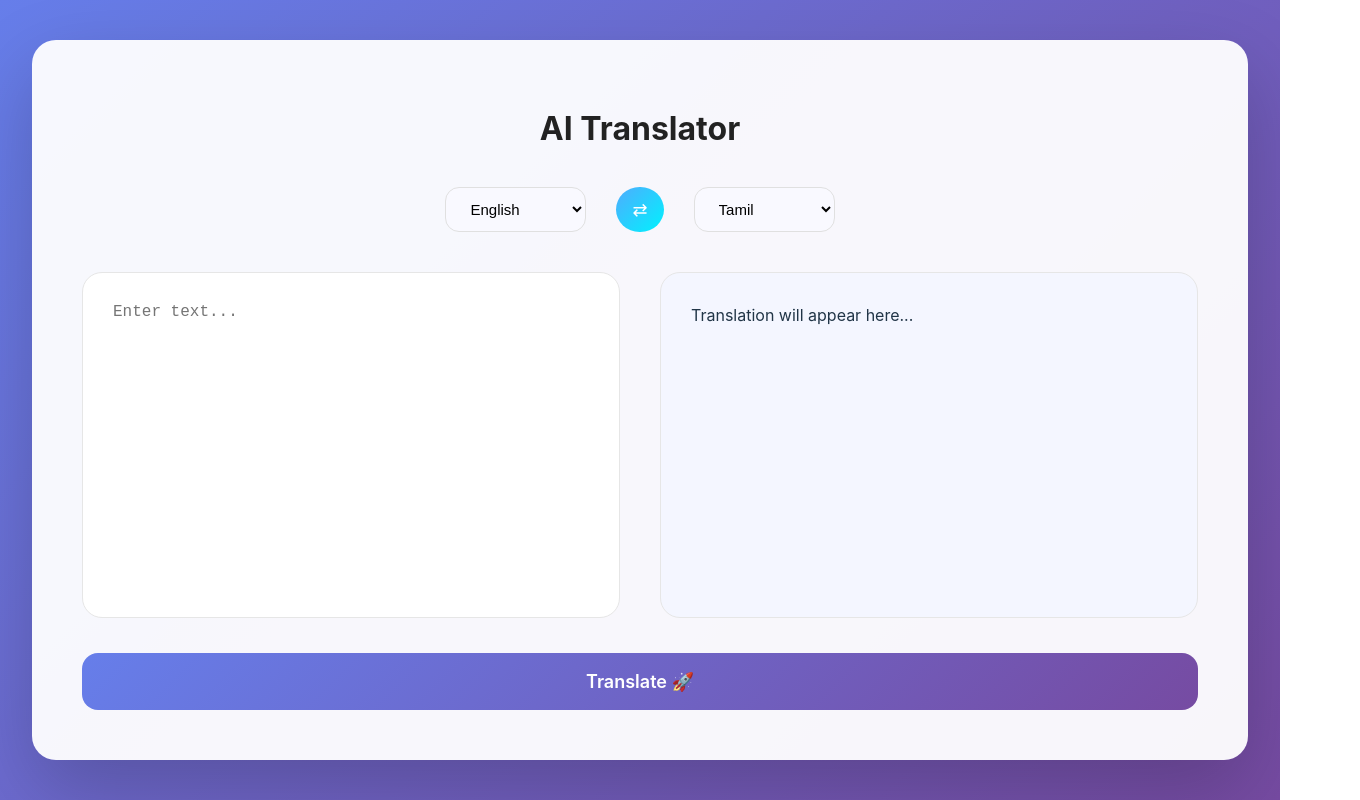
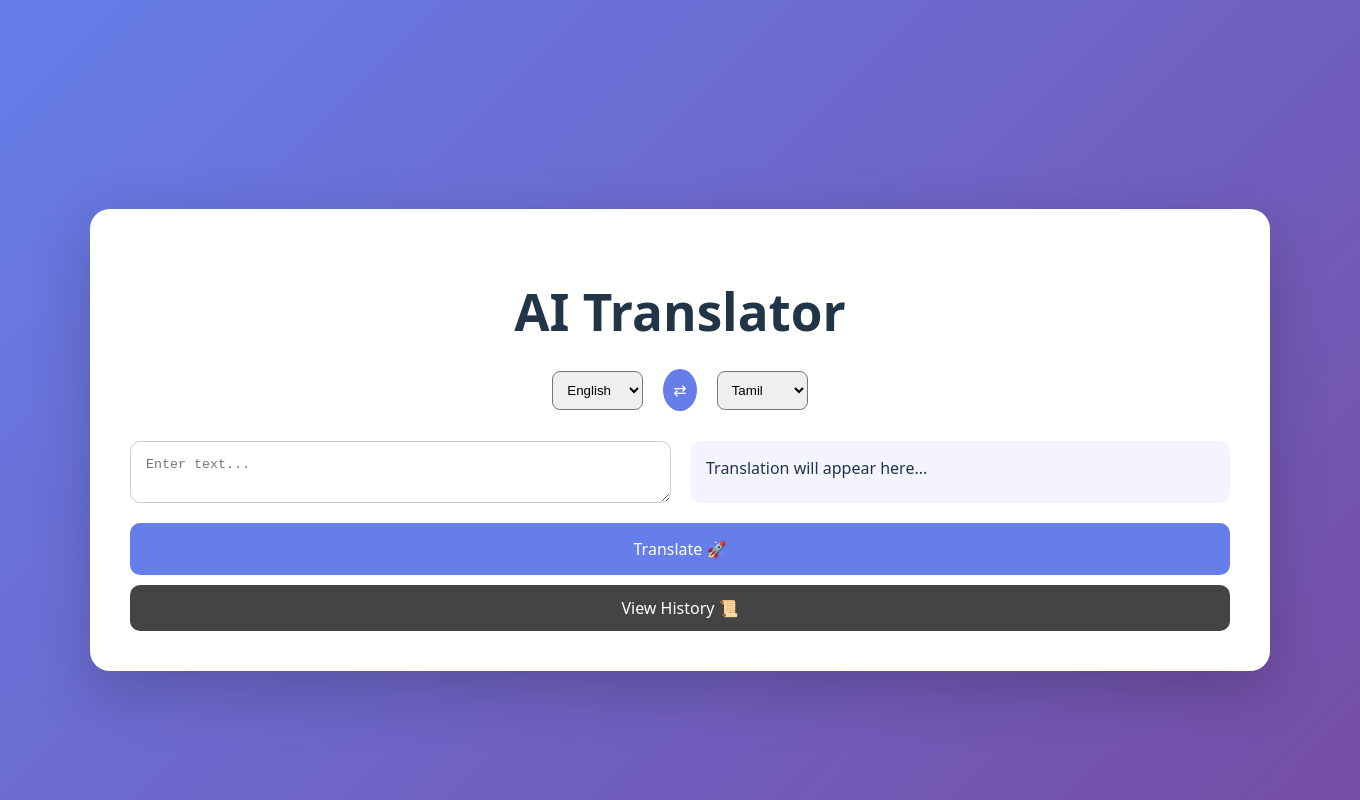
Before and after one commit to Amirthavarshini05/translator-frontend, a React (Vite) app: page / in a window 1280 px wide. Shown: the top 800 px of the page, 1360 px wide, since content can reach past the window. Built offline with nearby package versions, Linux system fonts and the light colour scheme.

Commit message:
Test auto deploy

```diff
--- a/src/App.jsx
+++ b/src/App.jsx
@@ -1,89 +1,4 @@
-/*import { useState } from "react";
-
-function App() {
-  const [text, setText] = useState("");
-  const [sourceLanguage, setSourceLanguage] = useState("en");
-  const [targetLanguage, setTargetLanguage] = useState("ta");
-  const [translatedText, setTranslatedText] = useState("");
-  const [loading, setLoading] = useState(false);
-
-  const API_BASE = "https://9d1yi8itd1.execute-api.ap-south-1.amazonaws.com/prodx";
-
-  const handleTranslate = async () => {
-    setLoading(true);
-    setTranslatedText("");
-
-    try {
-      const response = await fetch(`${API_BASE}/translate`, {
-        method: "POST",
-        headers: {
-          "Content-Type": "application/json",
-        },
-        body: JSON.stringify({
-          userId: "123",
-          sourceLanguage,
-          targetLanguage,
-          text,
-        }),
-      });
-
-      const data = await response.json();
-
-      if (!response.ok) {
-        throw new Error(data.message || "Something went wrong");
-      }
-
-      setTranslatedText(data.translatedText);
-    } catch (error) {
-      alert("Error: " + error.message);
-    }
-
-    setLoading(false);
-  };
-
-  return (
-    <div style={{ padding: "40px", fontFamily: "Arial" }}>
-      <h2>🌍 AI Translator</h2>
-
-      <textarea
-        rows="4"
-        style={{ width: "100%", marginBottom: "10px" }}
-        placeholder="Enter text..."
-        value={text}
-        onChange={(e) => setText(e.target.value)}
-      />
-
-      <div style={{ marginBottom: "10px" }}>
-        <select value={sourceLanguage} onChange={(e) => setSourceLanguage(e.target.value)}>
-          <option value="en">English</option>
-          <option value="ta">Tamil</option>
-          <option value="es">Spanish</option>
-        </select>
-
-        <span style={{ margin: "0 10px" }}>→</span>
-
-        <select value={targetLanguage} onChange={(e) => setTargetLanguage(e.target.value)}>
-          <option value="ta">Tamil</option>
-          <option value="en">English</option>
-          <option value="es">Spanish</option>
-        </select>
-      </div>
-
-      <button onClick={handleTranslate} disabled={loading}>
-        {loading ? "Translating..." : "Translate"}
-      </button>
-
-      {translatedText && (
-        <div style={{ marginTop: "20px" }}>
-          <h3>Translated Result:</h3>
-          <p>{translatedText}</p>
-        </div>
-      )}
-    </div>
-  );
-}
-
-export default App;*//*
+/*
 import { useState } from "react";
 
 function App() {
@@ -380,7 +295,7 @@ const styles = {
   },
 };
 
-export default App;*/
+export default App;*//*
 
 import { useState } from "react";
 
@@ -635,4 +550,284 @@ const styles = {
   },
 };
 
+export default App;*/
+
+import { useState } from "react";
+
+function App() {
+  const [text, setText] = useState("");
+  const [sourceLanguage, setSourceLanguage] = useState("en");
+  const [targetLanguage, setTargetLanguage] = useState("ta");
+  const [translatedText, setTranslatedText] = useState("");
+  const [loading, setLoading] = useState(false);
+
+  const [history, setHistory] = useState([]);
+  const [showHistory, setShowHistory] = useState(false);
+
+  const API_BASE =
+    "https://9d1yi8itd1.execute-api.ap-south-1.amazonaws.com/prodx";
+
+  const API_KEY = "JAd7QAr9Fq7j402D2iu1u9tZtv02KraeKCnFroQ7";
+
+  // 🔹 Translate Function
+  const handleTranslate = async () => {
+    if (!text.trim()) return;
+
+    setLoading(true);
+    setTranslatedText("");
+
+    try {
+      const response = await fetch(`${API_BASE}/translate`, {
+        method: "POST",
+        headers: {
+          "Content-Type": "application/json",
+          "x-api-key": API_KEY,
+        },
+        body: JSON.stringify({
+          userId: "123",
+          sourceLanguage,
+          targetLanguage,
+          text,
+        }),
+      });
+
+      const data = await response.json();
+
+      if (!response.ok) {
+        throw new Error(data.message || data.error);
+      }
+
+      setTranslatedText(data.translatedText);
+    } catch (error) {
+      alert("Error: " + error.message);
+    }
+
+    setLoading(false);
+  };
+
+  // 🔹 Fetch History
+  const fetchHistory = async () => {
+    try {
+      const response = await fetch(`${API_BASE}/history`, {
+        method: "GET",
+        headers: {
+          "x-api-key": API_KEY,
+        },
+      });
+
+      const data = await response.json();
+      setHistory(data);
+      setShowHistory(true);
+    } catch (error) {
+      alert("Failed to load history");
+    }
+  };
+
+  const handleSwap = () => {
+    setSourceLanguage(targetLanguage);
+    setTargetLanguage(sourceLanguage);
+    setText(translatedText);
+    setTranslatedText(text);
+  };
+
+  return (
+    <div style={styles.page}>
+      <div style={styles.container}>
+        <h1 style={styles.title}>AI Translator</h1>
+
+        {/* Language Selectors */}
+        <div style={styles.languageRow}>
+          <select
+            style={styles.select}
+            value={sourceLanguage}
+            onChange={(e) => setSourceLanguage(e.target.value)}
+          >
+            {languageOptions}
+          </select>
+
+          <button style={styles.swapButton} onClick={handleSwap}>
+            ⇄
+          </button>
+
+          <select
+            style={styles.select}
+            value={targetLanguage}
+            onChange={(e) => setTargetLanguage(e.target.value)}
+          >
+            {languageOptions}
+          </select>
+        </div>
+
+        {/* Input + Output */}
+        <div style={styles.splitArea}>
+          <textarea
+            style={styles.textarea}
+            placeholder="Enter text..."
+            value={text}
+            onChange={(e) => setText(e.target.value)}
+          />
+
+          <div style={styles.outputArea}>
+            {loading
+              ? "Translating..."
+              : translatedText || "Translation will appear here..."}
+          </div>
+        </div>
+
+        {/* Buttons */}
+        <button
+          style={styles.translateButton}
+          onClick={handleTranslate}
+          disabled={loading}
+        >
+          {loading ? "Translating..." : "Translate 🚀"}
+        </button>
+
+        <button
+          style={styles.historyButton}
+          onClick={fetchHistory}
+        >
+          View History 📜
+        </button>
+
+        {/* History Section */}
+        {showHistory && (
+          <div style={styles.historySection}>
+            <h2>Translation History</h2>
+
+            {history.length === 0 ? (
+              <p>No translations yet.</p>
+            ) : (
+              history
+                .slice()
+                .reverse()
+                .map((item) => (
+                  <div key={item.translationId} style={styles.historyCard}>
+                    <p>
+                      <strong>Original:</strong> {item.text}
+                    </p>
+                    <p>
+                      <strong>Translated:</strong> {item.translatedText}
+                    </p>
+                  </div>
+                ))
+            )}
+          </div>
+        )}
+      </div>
+    </div>
+  );
+}
+
+const languageOptions = (
+  <>
+    <option value="en">English</option>
+    <option value="ta">Tamil</option>
+    <option value="es">Spanish</option>
+    <option value="hi">Hindi</option>
+    <option value="fr">French</option>
+    <option value="de">German</option>
+  </>
+);
+
+const styles = {
+  page: {
+    minHeight: "100vh",
+    width: "100vw",
+    background: "linear-gradient(135deg, #667eea, #764ba2)",
+    display: "flex",
+    justifyContent: "center",
+    alignItems: "center",
+    padding: "40px",
+  },
+
+  container: {
+    width: "100%",
+    maxWidth: "1100px",
+    background: "white",
+    borderRadius: "20px",
+    padding: "40px",
+    boxShadow: "0 20px 60px rgba(0,0,0,0.2)",
+  },
+
+  title: {
+    textAlign: "center",
+    marginBottom: "30px",
+  },
+
+  languageRow: {
+    display: "flex",
+    justifyContent: "center",
+    alignItems: "center",
+    gap: "20px",
+    marginBottom: "30px",
+  },
+
+  select: {
+    padding: "10px",
+    borderRadius: "8px",
+  },
+
+  swapButton: {
+    padding: "10px",
+    borderRadius: "50%",
+    border: "none",
+    background: "#667eea",
+    color: "white",
+    cursor: "pointer",
+  },
+
+  splitArea: {
+    display: "flex",
+    gap: "20px",
+    marginBottom: "20px",
+  },
+
+  textarea: {
+    flex: 1,
+    padding: "15px",
+    borderRadius: "10px",
+    border: "1px solid #ccc",
+  },
+
+  outputArea: {
+    flex: 1,
+    padding: "15px",
+    borderRadius: "10px",
+    background: "#f3f4ff",
+  },
+
+  translateButton: {
+    width: "100%",
+    padding: "15px",
+    marginBottom: "10px",
+    borderRadius: "10px",
+    border: "none",
+    background: "#667eea",
+    color: "white",
+    cursor: "pointer",
+  },
+
+  historyButton: {
+    width: "100%",
+    padding: "12px",
+    borderRadius: "10px",
+    border: "none",
+    background: "#444",
+    color: "white",
+    cursor: "pointer",
+  },
+
+  historySection: {
+    marginTop: "30px",
+  },
+
+  historyCard: {
+    padding: "15px",
+    marginBottom: "10px",
+    borderRadius: "10px",
+    background: "#eef1ff",
+  },
+};
+
 export default App;
```
